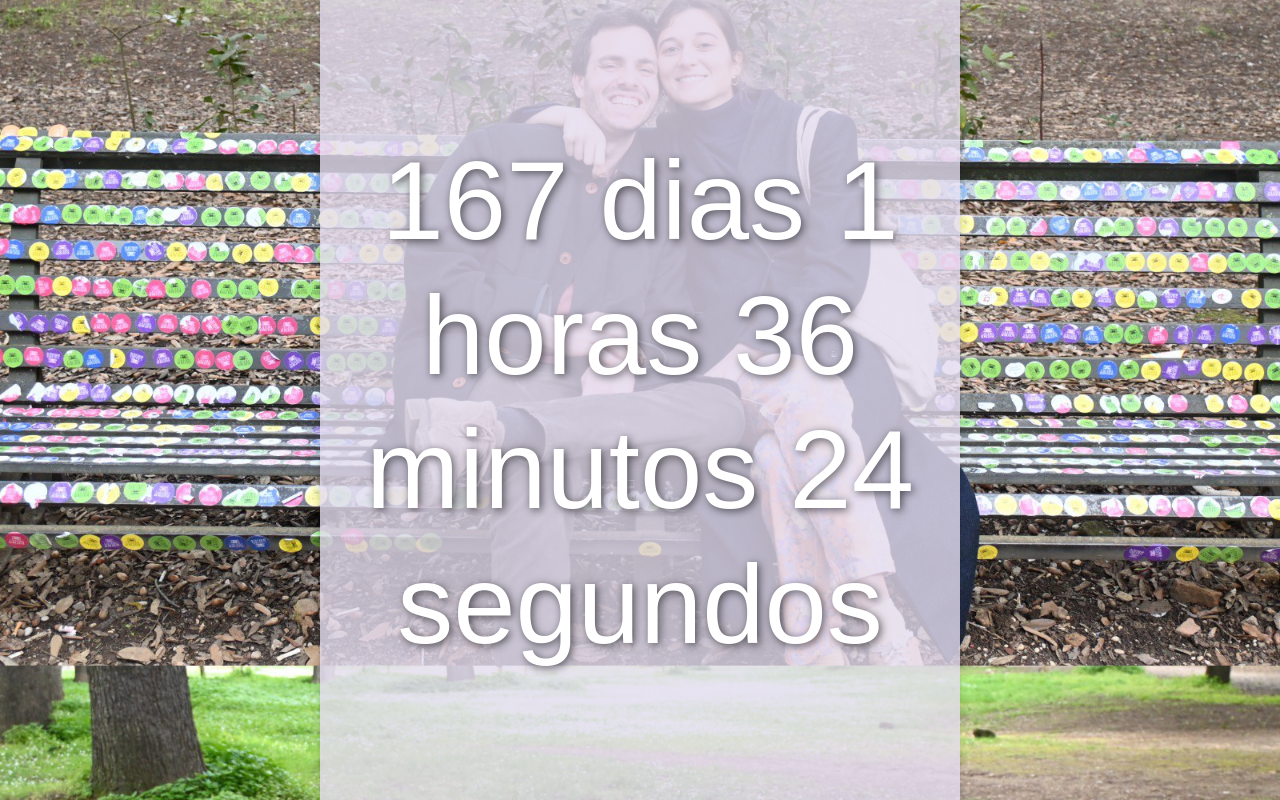
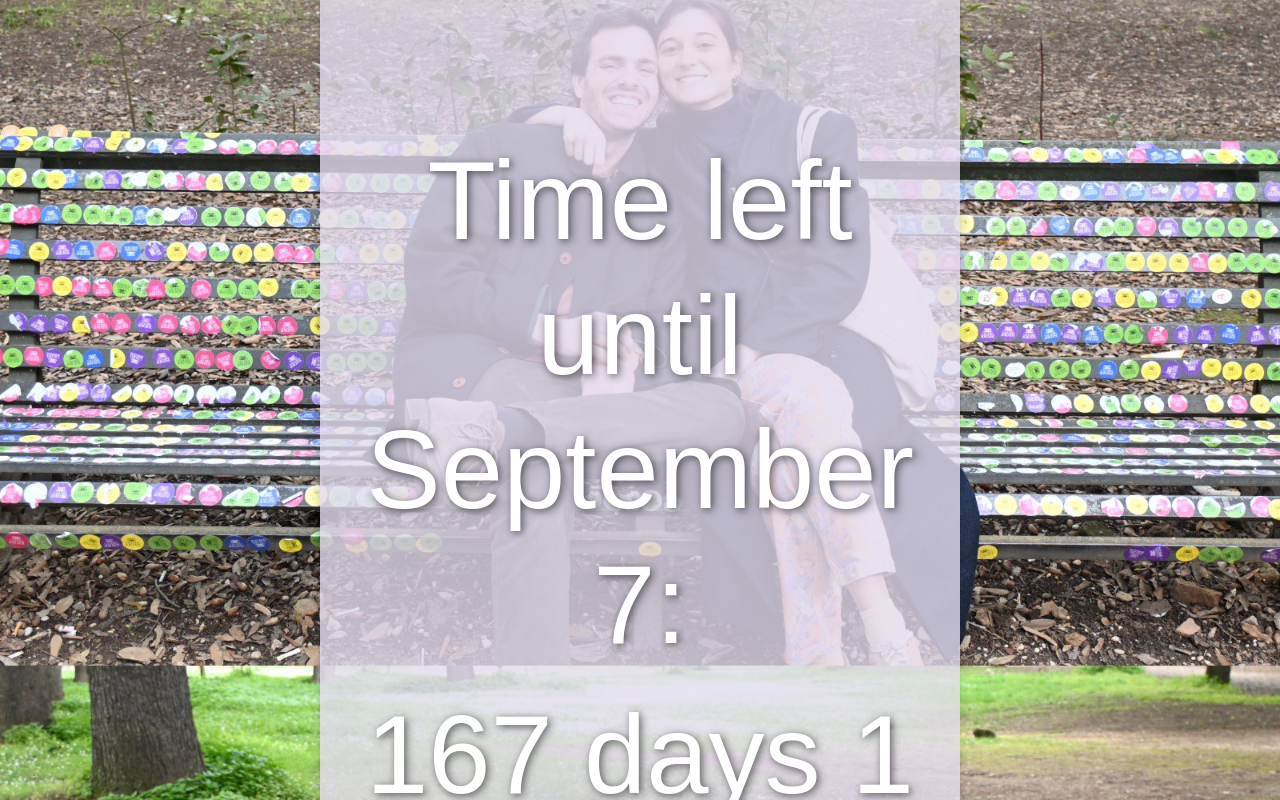
Before and after one commit to marianaGOD/cacalewedding, a React (Vite) app: page / in a window 1280 px wide. Shown: the part 1040-1840 px from the top of the page. Built offline with nearby package versions, Linux system fonts and the light colour scheme; a web font is replaced by a local one.

Commit message:
Use CustomCountDown

```diff
--- a/src/Pages/HomePage.jsx
+++ b/src/Pages/HomePage.jsx
@@ -1,51 +1,22 @@
 import React from "react";
 import raminhos from "../assets/images/raminhos.png";
-import Countdown from "react-countdown";
+import CustomCountdown from "../Components/Countdown";
 
 export default function HomePage() {
-  // Set the date we're counting down to
-  var countDownDate = new Date("Sept 7, 2024 00:00:00").getTime();
-
-  // Update the countdown every 1 second
-  var x = setInterval(function () {
-    // Get the current date and time
-    var now = new Date().getTime();
-
-    // Find the time remaining between now and the countdown date
-    var distance = countDownDate - now;
-
-    // Calculate days, hours, minutes and seconds remaining
-    var days = Math.floor(distance / (1000 * 60 * 60 * 24));
-    var hours = Math.floor(
-      (distance % (1000 * 60 * 60 * 24)) / (1000 * 60 * 60)
-    );
-    var minutes = Math.floor((distance % (1000 * 60 * 60)) / (1000 * 60));
-    var seconds = Math.floor((distance % (1000 * 60)) / 1000);
-
-    // Display the countdown
-    document.getElementById("countdown").innerHTML =
-      days +
-      " dias " +
-      hours +
-      " horas " +
-      minutes +
-      " minutos " +
-      seconds +
-      " segundos ";
-
-    // If the countdown is over, display a message
-    if (distance < 0) {
-      clearInterval(x);
-      document.getElementById("countdown").innerHTML = "EXPIRED";
-    }
-  }, 1000);
+  // Calculate the target date
+  const currentDate = new Date();
+  const year =
+    currentDate.getMonth() > 8
+      ? currentDate.getFullYear() + 1
+      : currentDate.getFullYear(); // If it's past September, count down to next year
+  const targetDate = new Date(year, 8, 7); // Month is 0-indexed, 8 = September
 
   return (
     <div className="homepage-container">
       <div className="title-container">
         <img src={raminhos} alt="raminhos" style={{ height: "200px" }} />
         <br />
-        <div class="countdown" id="countdown"></div>
+        <CustomCountdown date={targetDate} />
         <br />
       </div>
       <button className="rsvp-button">Confirmar Presença</button>
```
